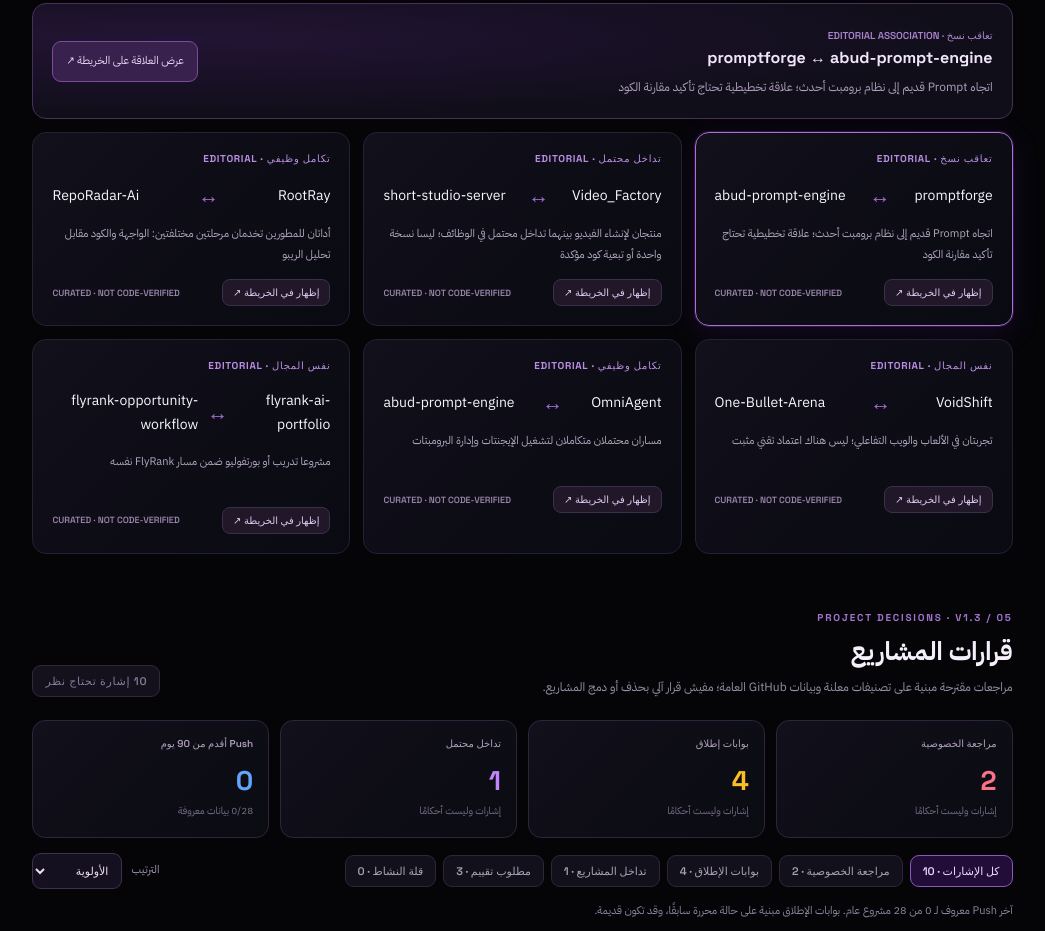
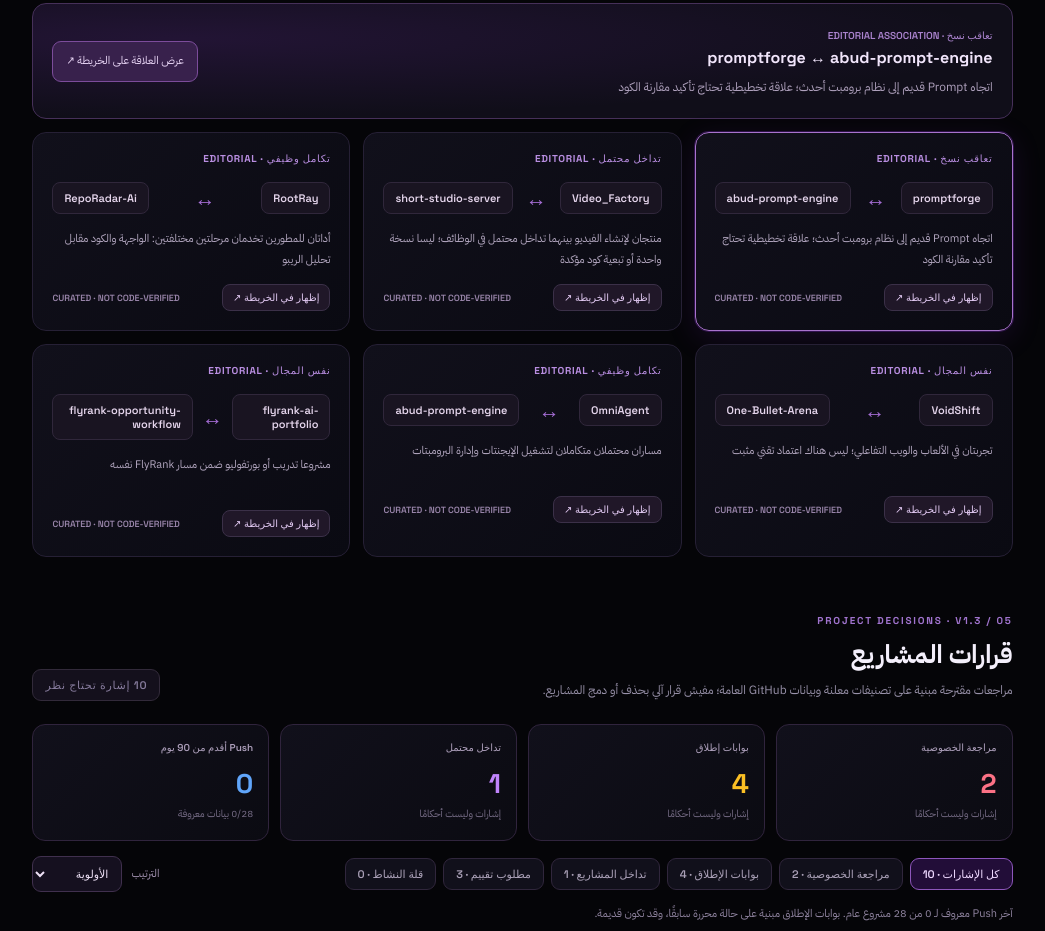
Before and after one commit to abudoxali/-abud-github-universe, a plain HTML site: page index.html in a window 1280 px wide. Shown: the part 6993-7924 px from the top of the page, without its empty margins (6-1051 px from the left). Drawn offline with Linux system fonts and the light colour scheme; no server answers.

Commit message:
style(v1.3): keep relationship project links consistent with existing dark dashboard

```diff
--- a/decisions.css
+++ b/decisions.css
@@ -13,6 +13,8 @@
 .relation-insights button{border:1px solid #7c4c9b;background:#38214c;border-radius:9px;color:#e9d6f6;font-size:11px;padding:10px 13px;white-space:nowrap}
 .relation-card{transition:border-color .2s,transform .2s}
 .relation-card.is-focused{border-color:#a873cc;box-shadow:0 0 0 1px rgba(147,51,234,.25),0 7px 30px rgba(147,51,234,.13)}
+.relation-card .relation-names a{border:1px solid #30273b;background:#191421;border-radius:8px;color:#e6d6ed;padding:8px 11px;font:600 11px var(--latin);overflow-wrap:anywhere;min-width:0;display:inline-block}
+.relation-card .relation-names a:hover{border-color:#a46fc5}
 .relation-card .relation-explanation{font-size:11px;line-height:1.9;color:#b4a8c1;margin:15px 0 13px;min-height:42px}
 .relation-card .relation-actions{display:flex;align-items:center;gap:8px;flex-wrap:wrap}
 .relation-card .relation-actions button{border:1px solid #3b3048;border-radius:8px;background:#201728;color:#e0c8f1;padding:6px 10px;font:600 10px var(--latin)}
```
